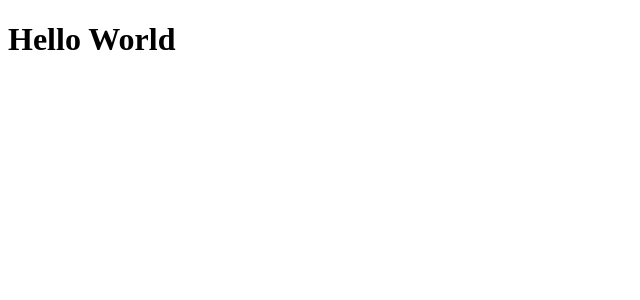
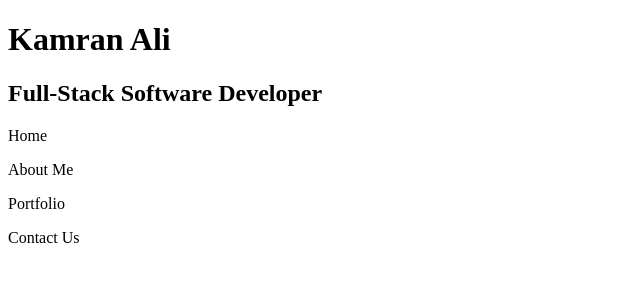
Before and after one commit to kgali21/kam-portfolio, a React app: page / in a window 1280 px wide. Shown: the top 300 px of the page, without its empty margins (0-640 px from the left). Built offline with nearby package versions, Linux system fonts and the light colour scheme.

Commit message:
created header component

```diff
--- a/src/components/App.js
+++ b/src/components/App.js
@@ -1,5 +1,8 @@
 import React from 'react';
+import Header from './Header';
 
 export default function App() {
-  return <h1>Hello World</h1>;
+  return (
+    <Header />
+  );
 }
--- /dev/null
+++ b/src/components/Header.js
@@ -0,0 +1,18 @@
+import React from 'react';
+
+const Header = () => (
+  <>
+    <header>
+      <h1>Kamran Ali</h1>
+      <h2>Full-Stack Software Developer</h2>
+      <nav>
+        <p>Home</p>
+        <p>About Me</p>
+        <p>Portfolio</p>
+        <p>Contact Us</p>
+      </nav>
+    </header>
+  </>
+);
+
+export default Header;
```
Also changed, not shown: 1 other file (tests, documents, lock files or other folders).
